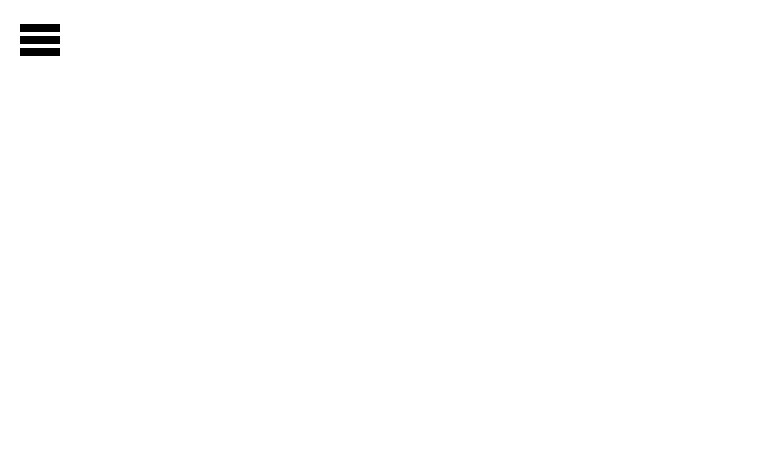
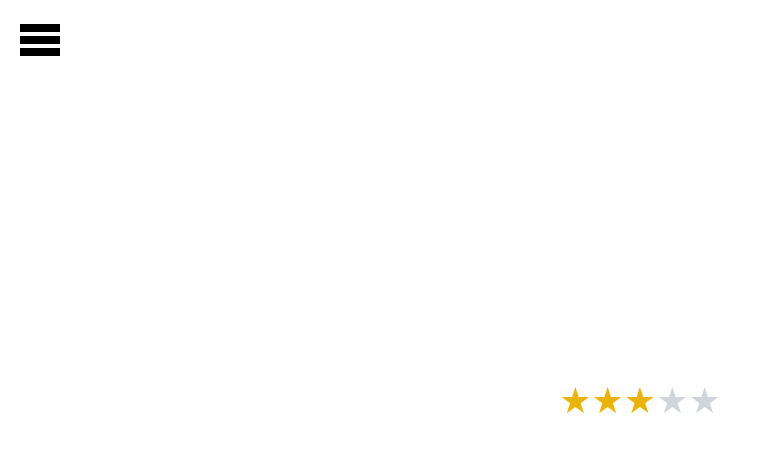
Before and after one commit to Abhishek4298/Generic-Component, a React (Create React App) app: page /rating in a window 1280 px wide. Before the commit this address had no page. Shown: the top 452 px of the page, without its empty margins (0-758 px from the left). Built offline with nearby package versions, Linux system fonts and the light colour scheme.

Commit message:
committing changes for generic rating component

```diff
--- a/src/CustomRoute.js
+++ b/src/CustomRoute.js
@@ -3,6 +3,7 @@ import Modal from "./components/Modal";
 import Button from "./components/Button";
 import Card from "./components/Card";
 import { sampleImage1, trueIcon } from "./constant";
+import StarRating from "./components/Rating";
 
 const CustomRoute = () => {
   const handleClick = () => {
@@ -11,6 +12,10 @@ const CustomRoute = () => {
 
   const handleClickTwo = (data) => {
     alert(`Button clicked with data: ${data}`);
+  };
+
+  const handleRatingChange = (newRating) => {
+    console.log('New Rating:', newRating);
   };
 
   return (
@@ -85,6 +90,20 @@ const CustomRoute = () => {
             </div>
           }
         />
+        <Route
+          path="/rating"
+          element={
+            <div className="flex justify-center items-center h-screen">
+              <StarRating
+                color='text-yellow-500'
+                size='text-4xl'
+                totalStars={5}
+                initialRating={3}
+                onChange={handleRatingChange}
+              />
+            </div>
+          }
+        />
       </Routes>
     </>
   );
--- /dev/null
+++ b/src/components/Rating/index.js
@@ -0,0 +1,30 @@
+import React, { useState } from 'react';
+
+const StarRating = ({ totalStars, initialRating, onChange, color, size }) => {
+  const [rating, setRating] = useState(initialRating || 0);
+
+  const handleStarClick = (selectedRating) => {
+    setRating(selectedRating);
+    if (onChange) {
+      onChange(selectedRating);
+    }
+  };
+
+  return (
+    <div>
+      {[...Array(totalStars).keys()].map((index) => (
+        <span
+          key={index}
+          onClick={() => handleStarClick(index + 1)}
+          className={`cursor-pointer ${size} ${
+            index + 1 <= rating ? `${color}` : 'text-gray-300'
+          }`}
+        >
+          ★
+        </span>
+      ))}
+    </div>
+  );
+};
+
+export default StarRating;
--- a/src/components/SideNav/index.jsx
+++ b/src/components/SideNav/index.jsx
@@ -52,6 +52,14 @@ const SideNav = () => {
                 Card
               </Link>
             </li>
+            <li>
+              <Link
+                to="/rating"
+                className="text-lg text-white hover:text-blue-300 focus:text-blue-300 px-4 py-2 flex items-center transition-colors duration-150 ease-in-out"
+              >
+                Rating
+              </Link>
+            </li>
           </ul>
         </nav>
       </SideNavChildren>
```
